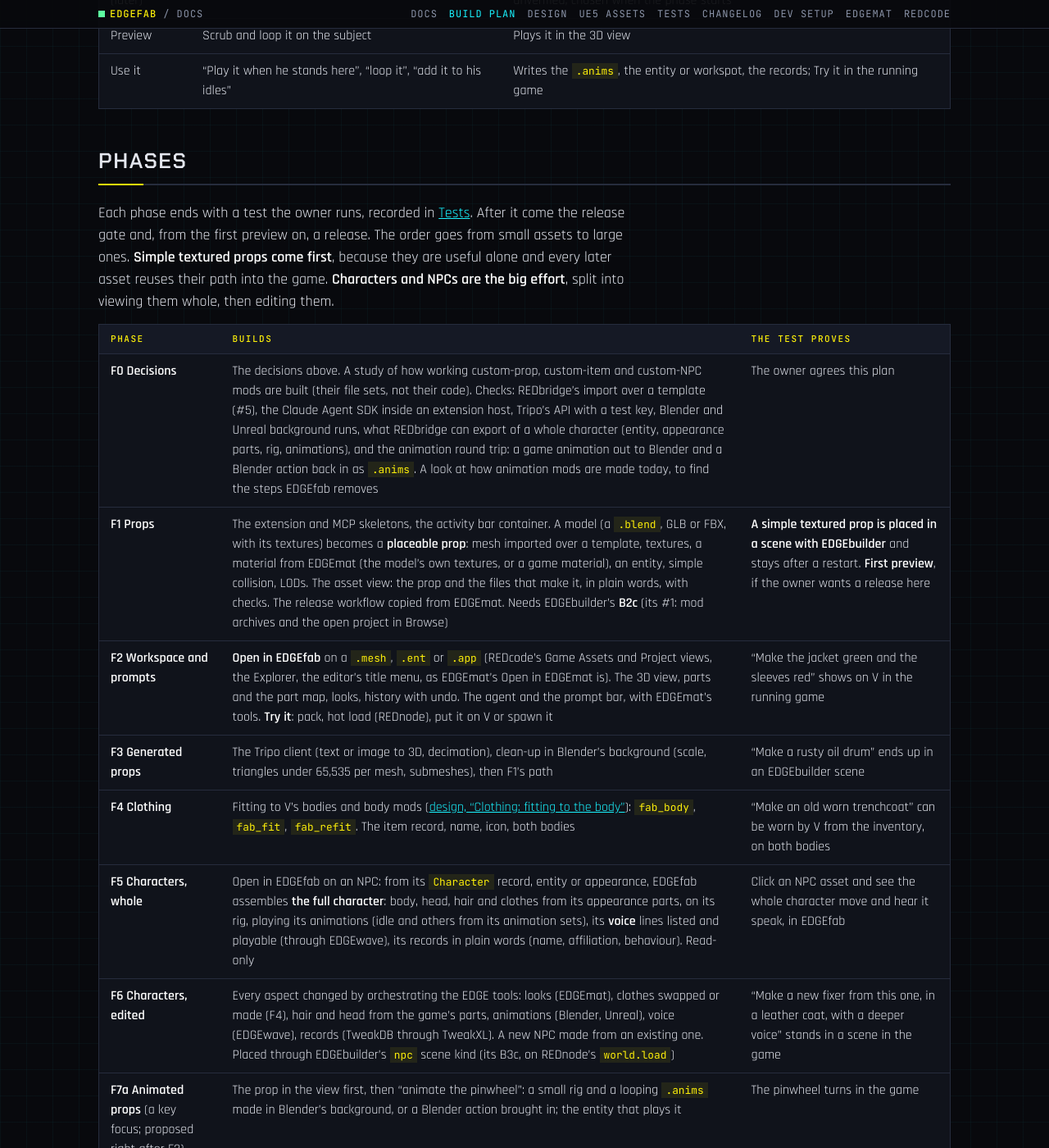
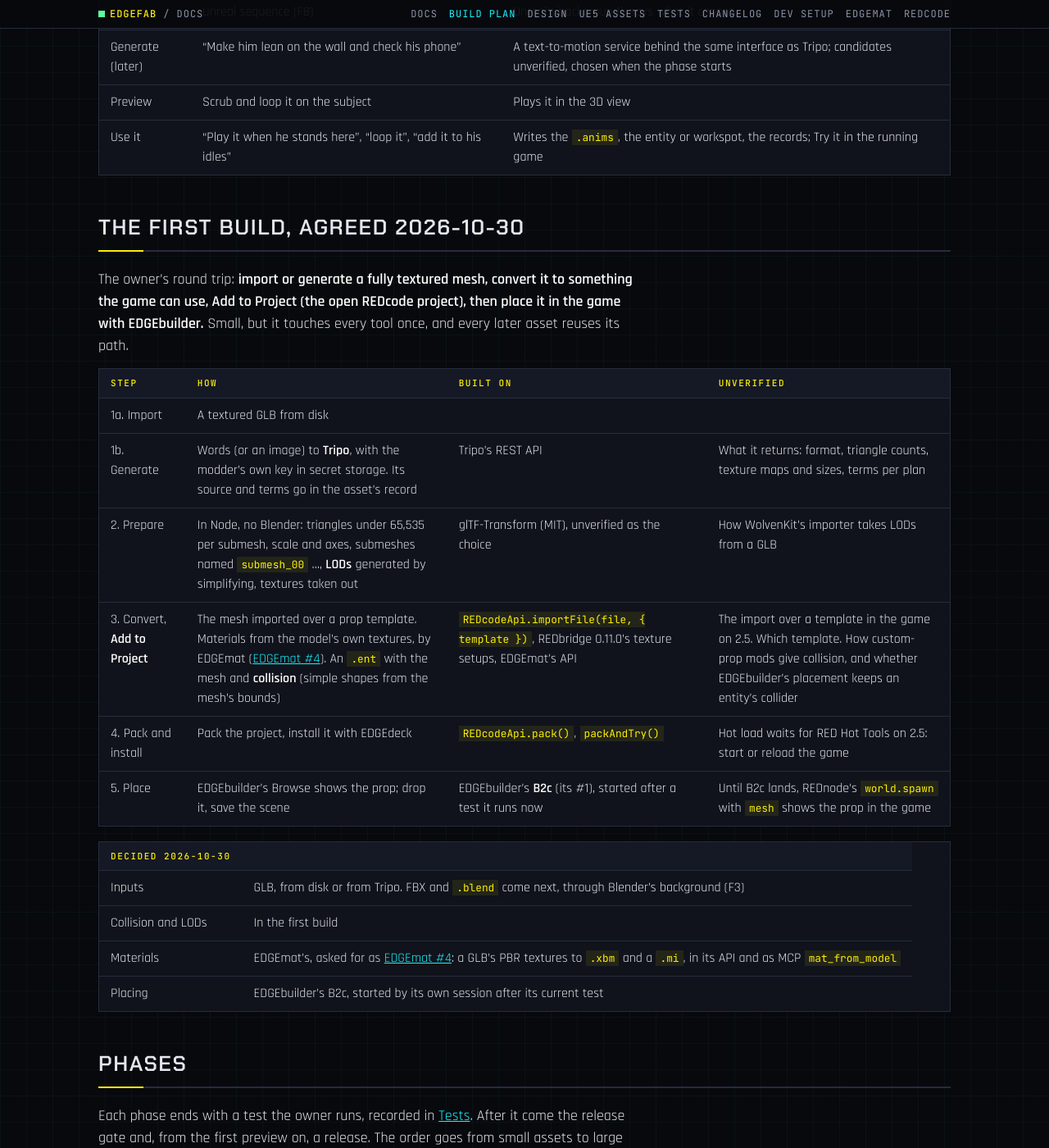
Before and after one commit to Edgemodders/EDGEfab, a Jekyll site: the page built from docs/plan.md, in a window 1280 px wide and 1400 px high, scrolled down 4776 px. Shown: the whole window at 82% size. Built offline with Jekyll 4.4.1, drawn with Linux system fonts in a browser that asks for light colours; some of the changed text lies outside the part shown.

Commit message:
Plan: the first build agreed (GLB or Tripo, Add to Project, EDGEbuilder)
F1 takes a textured GLB, imported or generated by Tripo, with collision
and LODs, into the open REDcode project, placed with EDGEbuilder. FBX and
.blend move to F3. F0 keeps only F1's checks. Materials requested as
EDGEmat #4.

Co-Authored-By: Claude Opus 5.5 <noreply@anthropic.com>

```diff
--- a/docs/plan.md
+++ b/docs/plan.md
@@ -4,7 +4,7 @@ title: Build plan
 
 # EDGE<span class="y">fab</span> build plan
 
-**Status: proposed, 2026-10-25; extended 2026-10-26** (Blender assets beside Unreal's, animation as a key focus). Written from the owner's vision (below), on top of [design draft 0.1](design.html). Nothing is built. F0 agrees this plan with the owner. Until then every phase, name and order here is a proposal. Anything not yet checked is marked unverified.
+**Status: proposed, 2026-10-25; extended 2026-10-26** (Blender assets beside Unreal's, animation as a key focus). **The first build agreed with the owner on 2026-10-30** ([below](#the-first-build-agreed-2026-10-30)): F1 is a textured GLB, imported or generated by Tripo, added to the project and placed with EDGEbuilder, with collision and LODs. Written from the owner's vision (below), on top of [design draft 0.1](design.html). Nothing is built. F0 agrees this plan with the owner. Until then every other phase, name and order here is a proposal. Anything not yet checked is marked unverified.
 
 ## The vision
 
@@ -89,7 +89,7 @@ EDGEfab imports the same kinds of asset from Blender as from Unreal: **what the
 
 **Left aside for now** (not native to the RED engine): Blender's geometry nodes, particles and hair systems, simulations, drivers and constraints, procedural shaders; Unreal's Blueprints, Niagara, Control Rig, Chaos, Groom, Substrate's layered materials and MetaHuman's facial rig logic. EDGEfab says so plainly when a source holds them, and bakes what it can (a procedural shader into textures, a simulation into an animation, a constraint into keys) only where the result is a plain asset.
 
-Blender sources arrive with each asset kind: `.blend` props in F1, clothing in F4, animation in F7. Unreal keeps its own phase (F8) for its export step.
+Blender sources arrive with each asset kind: `.blend` and FBX props in F3 (right after F1, which takes GLB only), clothing in F4, animation in F7. Unreal keeps its own phase (F8) for its export step.
 
 ### Animation: a key focus
 
@@ -103,16 +103,36 @@ The modding community wants easy tooling for importing and generating animations
 | Preview | Scrub and loop it on the subject | Plays it in the 3D view |
 | Use it | "Play it when he stands here", "loop it", "add it to his idles" | Writes the `.anims`, the entity or workspot, the records; Try it in the running game |
 
+## The first build, agreed 2026-10-30
+
+The owner's round trip: **import or generate a fully textured mesh, convert it to something the game can use, Add to Project (the open REDcode project), then place it in the game with EDGEbuilder.** Small, but it touches every tool once, and every later asset reuses its path.
+
+| Step | How | Built on | Unverified |
+|---|---|---|---|
+| 1a. Import | A textured GLB from disk | | |
+| 1b. Generate | Words (or an image) to **Tripo**, with the modder's own key in secret storage. Its source and terms go in the asset's record | Tripo's REST API | What it returns: format, triangle counts, texture maps and sizes, terms per plan |
+| 2. Prepare | In Node, no Blender: triangles under 65,535 per submesh, scale and axes, submeshes named `submesh_00` ..., **LODs** generated by simplifying, textures taken out | glTF-Transform (MIT), unverified as the choice | How WolvenKit's importer takes LODs from a GLB |
+| 3. Convert, **Add to Project** | The mesh imported over a prop template. Materials from the model's own textures, by EDGEmat ([EDGEmat #4](https://github.com/Edgemodders/EDGEmat/issues/4)). An `.ent` with the mesh and **collision** (simple shapes from the mesh's bounds) | `REDcodeApi.importFile(file, { template })`, REDbridge 0.11.0's texture setups, EDGEmat's API | The import over a template in the game on 2.5. Which template. How custom-prop mods give collision, and whether EDGEbuilder's placement keeps an entity's collider |
+| 4. Pack and install | Pack the project, install it with EDGEdeck | `REDcodeApi.pack()`, `packAndTry()` | Hot load waits for RED Hot Tools on 2.5: start or reload the game |
+| 5. Place | EDGEbuilder's Browse shows the prop; drop it, save the scene | EDGEbuilder's **B2c** (its #1), started after a test it runs now | Until B2c lands, REDnode's `world.spawn` with `mesh` shows the prop in the game |
+
+| Decided 2026-10-30 | |
+|---|---|
+| Inputs | GLB, from disk or from Tripo. FBX and `.blend` come next, through Blender's background (F3) |
+| Collision and LODs | In the first build |
+| Materials | EDGEmat's, asked for as [EDGEmat #4](https://github.com/Edgemodders/EDGEmat/issues/4): a GLB's PBR textures to `.xbm` and a `.mi`, in its API and as MCP `mat_from_model` |
+| Placing | EDGEbuilder's B2c, started by its own session after its current test |
+
 ## Phases
 
 Each phase ends with a test the owner runs, recorded in [Tests](testing.html). After it come the release gate and, from the first preview on, a release. The order goes from small assets to large ones. **Simple textured props come first**, because they are useful alone and every later asset reuses their path into the game. **Characters and NPCs are the big effort**, split into viewing them whole, then editing them.
 
 | Phase | Builds | The test proves |
 |---|---|---|
-| **F0 Decisions** | The decisions above. A study of how working custom-prop, custom-item and custom-NPC mods are built (their file sets, not their code). Checks: REDbridge's import over a template (#5), the Claude Agent SDK inside an extension host, Tripo's API with a test key, Blender and Unreal background runs, what REDbridge can export of a whole character (entity, appearance parts, rig, animations), and the animation round trip: a game animation out to Blender and a Blender action back in as `.anims`. A look at how animation mods are made today, to find the steps EDGEfab removes | The owner agrees this plan |
-| **F1 Props** | The extension and MCP skeletons, the activity bar container. A model (a `.blend`, GLB or FBX, with its textures) becomes a **placeable prop**: mesh imported over a template, textures, a material from EDGEmat (the model's own textures, or a game material), an entity, simple collision, LODs. The asset view: the prop and the files that make it, in plain words, with checks. The release workflow copied from EDGEmat. Needs EDGEbuilder's **B2c** (its #1: mod archives and the open project in Browse) | **A simple textured prop is placed in a scene with EDGEbuilder** and stays after a restart. **First preview**, if the owner wants a release here |
+| **F0 Decisions** | The decisions above. The checks the first build needs: REDbridge's import over a prop template in the game on 2.5 (#5, now WolvenKit 10 beta), which template, LODs through the importer, how custom-prop mods give collision and whether EDGEbuilder's placement keeps it, Tripo's API with a test key, the normal-map convention (with EDGEmat). A study of how working custom-prop mods are built (their file sets, not their code). **The other checks move to the phase that needs them** (2026-10-30): the Claude Agent SDK inside an extension host (F2), Blender's background run (F3), what REDbridge can export of a whole character and the study of custom-item and custom-NPC mods (F4, F5), the animation round trip and how animation mods are made today (F7a), Unreal's background run (F8) | The owner agrees this plan |
+| **F1 Props** (agreed 2026-10-30) | The extension and MCP skeletons, the activity bar container. A **textured GLB**, imported from disk or **generated by Tripo**, becomes a **placeable prop** and is added to the open REDcode project with **Add to Project**: prepared in Node (triangles, submeshes, LODs), mesh imported over a template, textures and material from EDGEmat (the model's own textures, [EDGEmat #4](https://github.com/Edgemodders/EDGEmat/issues/4)), an entity, simple collision, LODs, the source and license record. A page for it, in plain words, with checks. The release workflow copied from EDGEmat. Needs EDGEbuilder's **B2c** (its #1: mod archives and the open project in Browse). See [The first build](#the-first-build-agreed-2026-10-30) | **A textured prop, one from a GLB and one made by Tripo, is placed in a scene with EDGEbuilder**, V cannot walk through it, its LODs change with distance, and it stays after a restart. **First preview**, if the owner wants a release here |
+| **F3 Blender sources** (was Generated props; Tripo moved into F1 on 2026-10-30. Proposed right after F1) | FBX and `.blend` through Blender's background (`blender --background`): the scene to a GLB, then F1's path. Finding Blender, as REDcode's Edit in Blender does | A prop from a `.blend` and one from an FBX end up in an EDGEbuilder scene |
 | **F2 Workspace and prompts** | **Open in EDGEfab** on a `.mesh`, `.ent` or `.app` (REDcode's Game Assets and Project views, the Explorer, the editor's title menu, as EDGEmat's Open in EDGEmat is). The 3D view, parts and the part map, looks, history with undo. The agent and the prompt bar, with EDGEmat's tools. **Try it**: pack, hot load (REDnode), put it on V or spawn it | "Make the jacket green and the sleeves red" shows on V in the running game |
-| **F3 Generated props** | The Tripo client (text or image to 3D, decimation), clean-up in Blender's background (scale, triangles under 65,535 per mesh, submeshes), then F1's path | "Make a rusty oil drum" ends up in an EDGEbuilder scene |
 | **F4 Clothing** | Fitting to V's bodies and body mods ([design, "Clothing: fitting to the body"](design.html#clothing-fitting-to-the-body)): `fab_body`, `fab_fit`, `fab_refit`. The item record, name, icon, both bodies | "Make an old worn trenchcoat" can be worn by V from the inventory, on both bodies |
 | **F5 Characters, whole** | Open in EDGEfab on an NPC: from its `Character` record, entity or appearance, EDGEfab assembles **the full character**: body, head, hair and clothes from its appearance parts, on its rig, playing its animations (idle and others from its animation sets), its **voice** lines listed and playable (through EDGEwave), its records in plain words (name, affiliation, behaviour). Read-only | Click an NPC asset and see the whole character move and hear it speak, in EDGEfab |
 | **F6 Characters, edited** | Every aspect changed by orchestrating the EDGE tools: looks (EDGEmat), clothes swapped or made (F4), hair and head from the game's parts, animations (Blender, Unreal), voice (EDGEwave), records (TweakDB through TweakXL). A new NPC made from an existing one. Placed through EDGEbuilder's `npc` scene kind (its B3c, on REDnode's `world.load`) | "Make a new fixer from this one, in a leather coat, with a deeper voice" stands in a scene in the game |
@@ -121,7 +141,7 @@ Each phase ends with a test the owner runs, recorded in [Tests](testing.html). A
 | **F8 Unreal assets** | U1 to U3 of [UE5 assets](ue-assets.html): the headless export script, material mapping and baking, Nanite reduction, the license record (props, through F1's path), then characters moved onto the game's body rigs (through F5 and F6's path) | A free Fab prop stands in a scene in minutes. A Mannequin- or MetaHuman-based character walks and idles as an NPC |
 | **F9 Ship** | Docs and tutorials, the Nexus page (an extension: Mod Manager Download off), the EDGEkit and EDGEchat bundles | A non-coder makes a prop, a garment and an NPC from the docs alone |
 
-Talking faces for Unreal characters (U5) stay research. With F7 split, the proposed order is F0, F1, F2, F7a, F3, F4, F5, F7b, F6, F8, F9. F8's props can move up right after F1 if the owner wants Unreal sooner, since they reuse F1's path.
+Talking faces for Unreal characters (U5) stay research. With F7 split and Tripo in F1 (2026-10-30), the proposed order is F0, F1, F3, F2, F7a, F4, F5, F7b, F6, F8, F9. F8's props can move up right after F1 if the owner wants Unreal sooner, since they reuse F1's path.
 
 ### What EDGEfab needs from other repos
 
@@ -129,8 +149,9 @@ Filed as `request` issues when its phase starts, with the shape that would work:
 
 | Repo | Need | For |
 |---|---|---|
-| EDGEbuilder | Its B2c: Browse indexes mod archives and the open project, so EDGEfab's props can be placed (its #1, open since 2026-10-16) | F1 |
-| EDGEmat | Its API and MCP tools on an asset EDGEfab has open: list parts and layers, apply colors or a material per part, save a look; a render per part for the part map | F1, F2 |
+| EDGEbuilder | Its B2c: Browse indexes mod archives and the open project, so EDGEfab's props can be placed (its #1, open since 2026-10-16; its session starts it after a test it runs now, as of 2026-10-30). Whether a placed entity keeps its collider is F0's check | F1 |
+| EDGEmat | **Materials from a textured model**: a GLB's PBR textures to `.xbm` and a `.mi`, in its API and as MCP `mat_from_model` ([EDGEmat #4](https://github.com/Edgemodders/EDGEmat/issues/4), filed 2026-10-30) | F1 |
+| EDGEmat | Its API and MCP tools on an asset EDGEfab has open: list parts and layers, apply colors or a material per part, save a look; a render per part for the part map | F2 |
 | REDcode | The 3D view embeddable in another extension's webview (or a shared viewer package), with several meshes on one rig and animation playback; stable context values for `.mesh`, `.ent` and `.app` in its views | F2, F5 |
 | REDbridge | Export of a whole character: an entity's or appearance's parts, with the rig and animation sets, to GLB. `.anims` import from GLB onto a game rig or a prop's own rig, and `.morphtarget` import. Anything F0's checks find missing (collision, LODs) | F1, F5, F7a, F7b |
 | EDGEwave | A character's voice lines: list them, play them, and replace them in a voice the modder chooses | F5, F6 |
```
Also changed, not shown: CLAUDE.md (+4 -2 lines), docs/index.md (+4 -4 lines).
